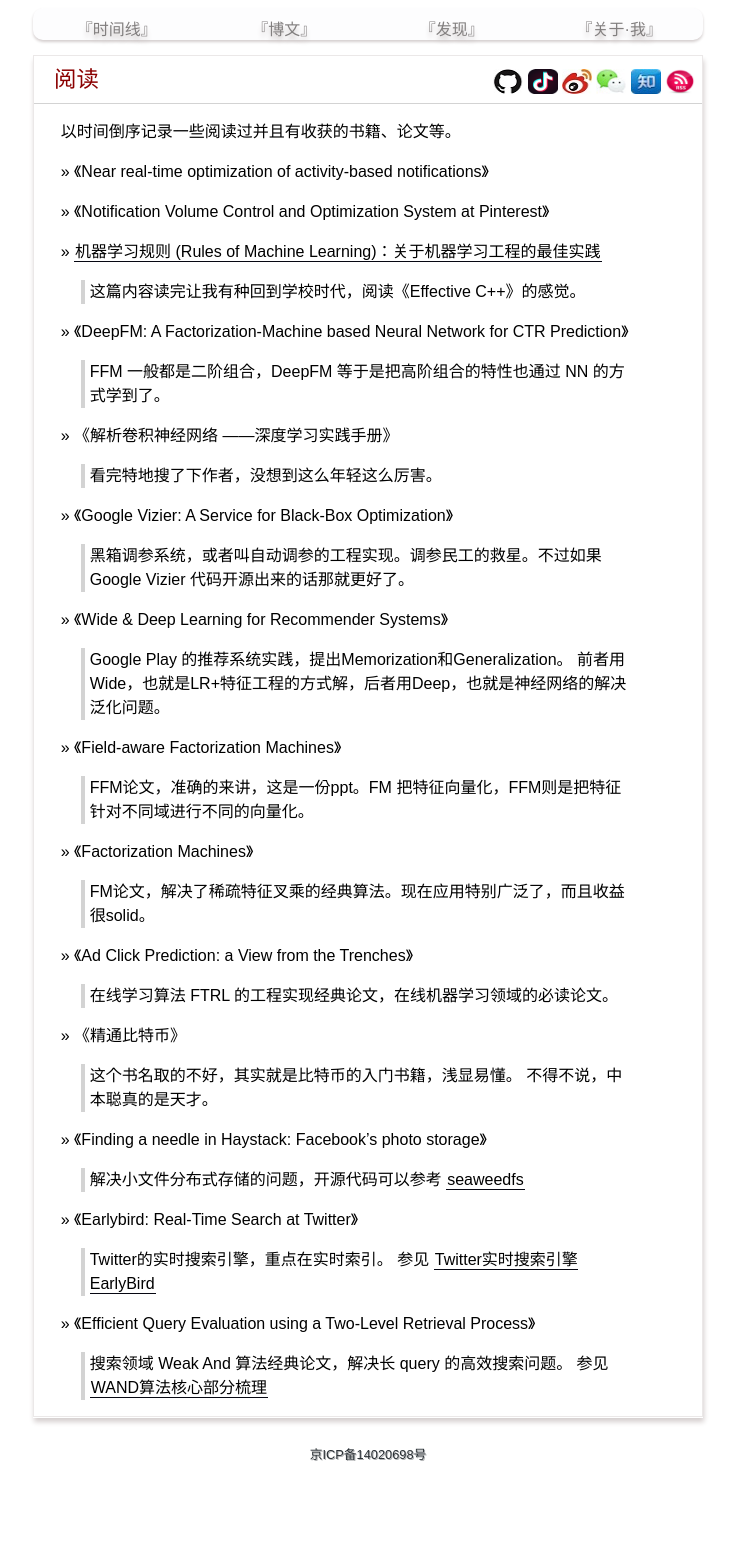
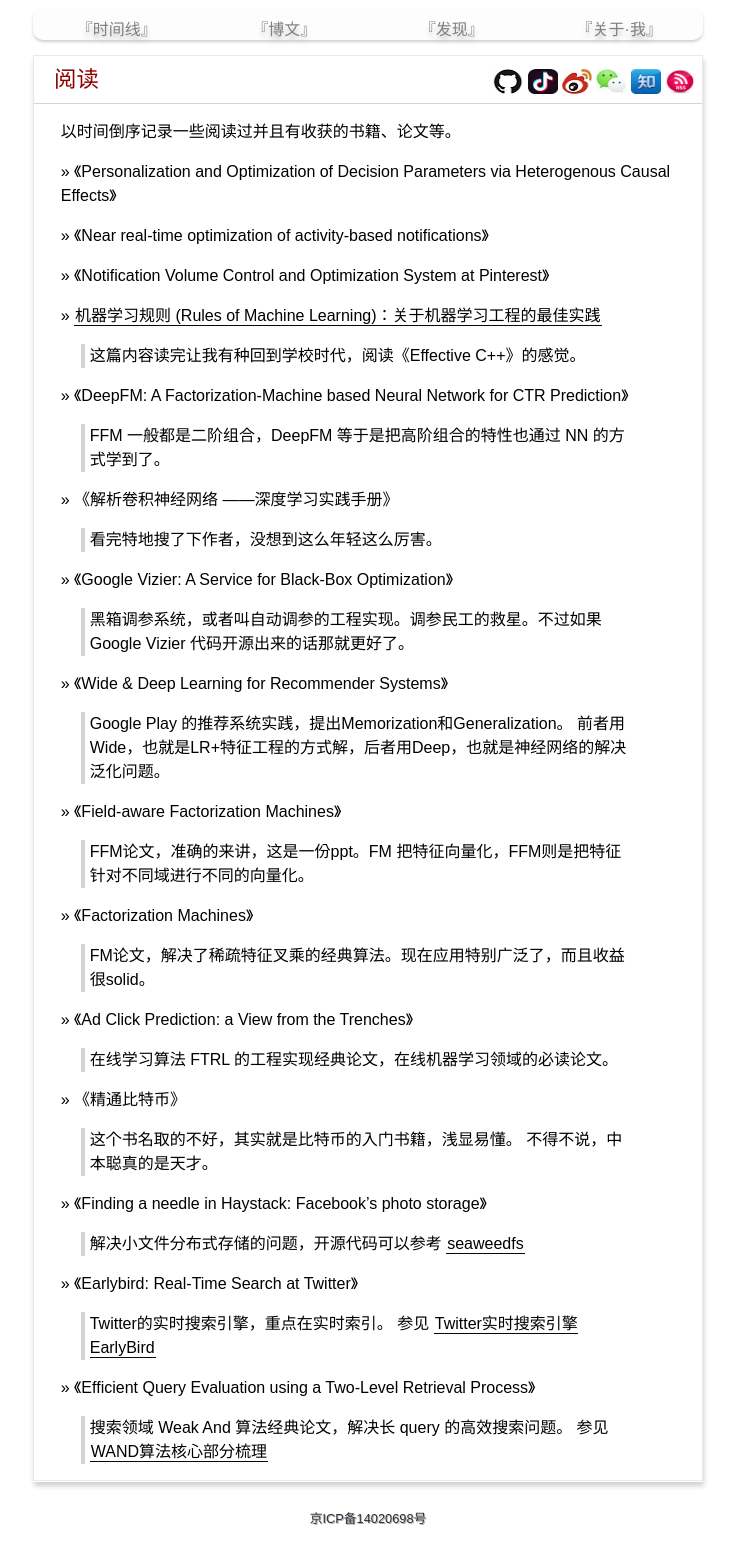
Before and after one commit to yanyiwu/blog, a Jekyll site: the page built from reading.md, in a window 1280 px wide. Shown: the whole page, without its empty margins (272-1009 px from the left). Built offline with Jekyll 4.4.1, drawn with Linux system fonts in a browser that asks for light colours; Markdown is read by kramdown in place of the engine named in the settings; comment, search, counter and statistics services are not loaded; before the commit the page ends 1483 px from its top, so only the background shows below that.

Commit message:
update reading

```diff
--- a/reading.md
+++ b/reading.md
@@ -4,6 +4,9 @@ title: 阅读
 ---
 
 以时间倒序记录一些阅读过并且有收获的书籍、论文等。
+
+&raquo; 《Personalization and Optimization of Decision Parameters via
+Heterogenous Causal Effects》
 
 &raquo; 《Near real-time optimization of activity-based notifications》
 
```
